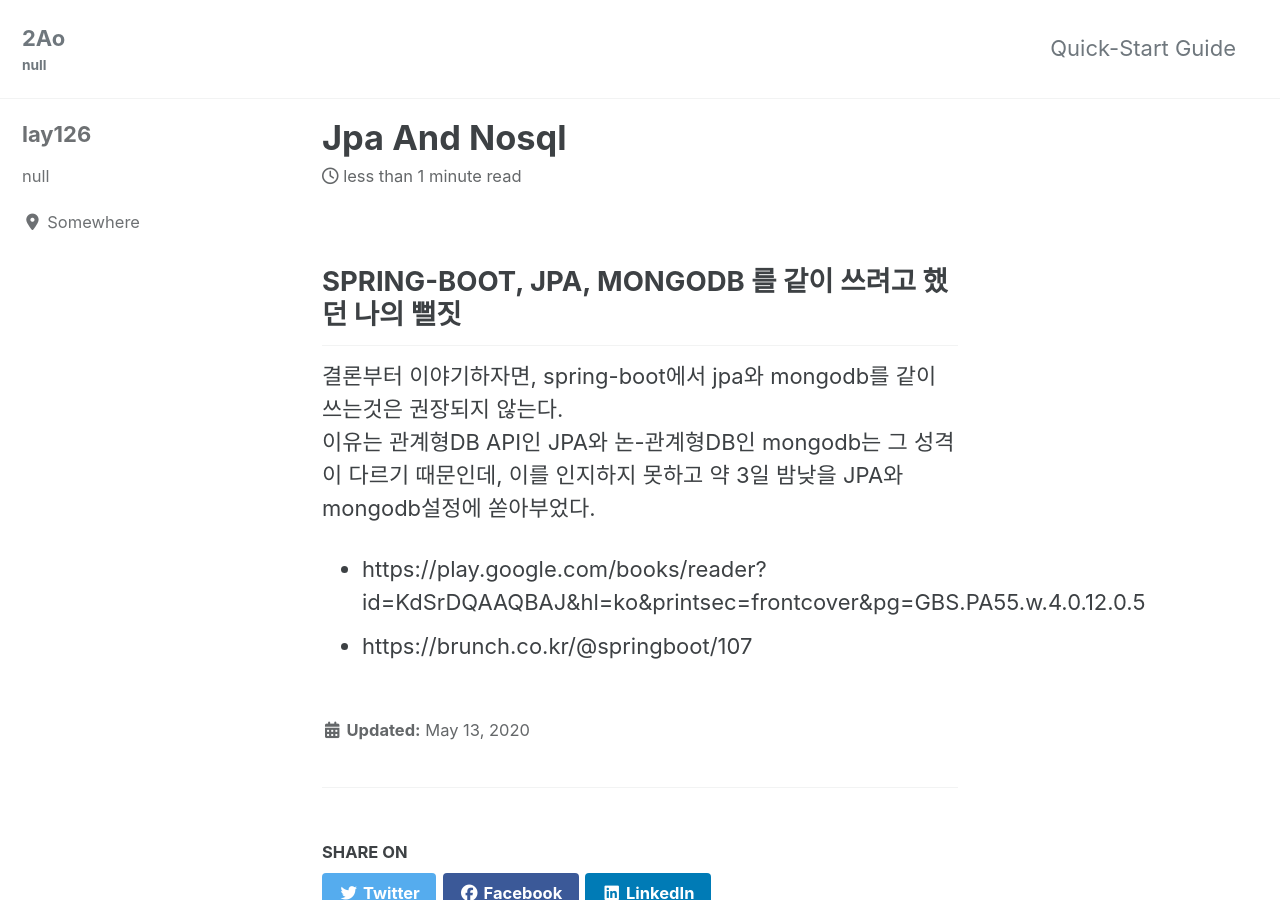
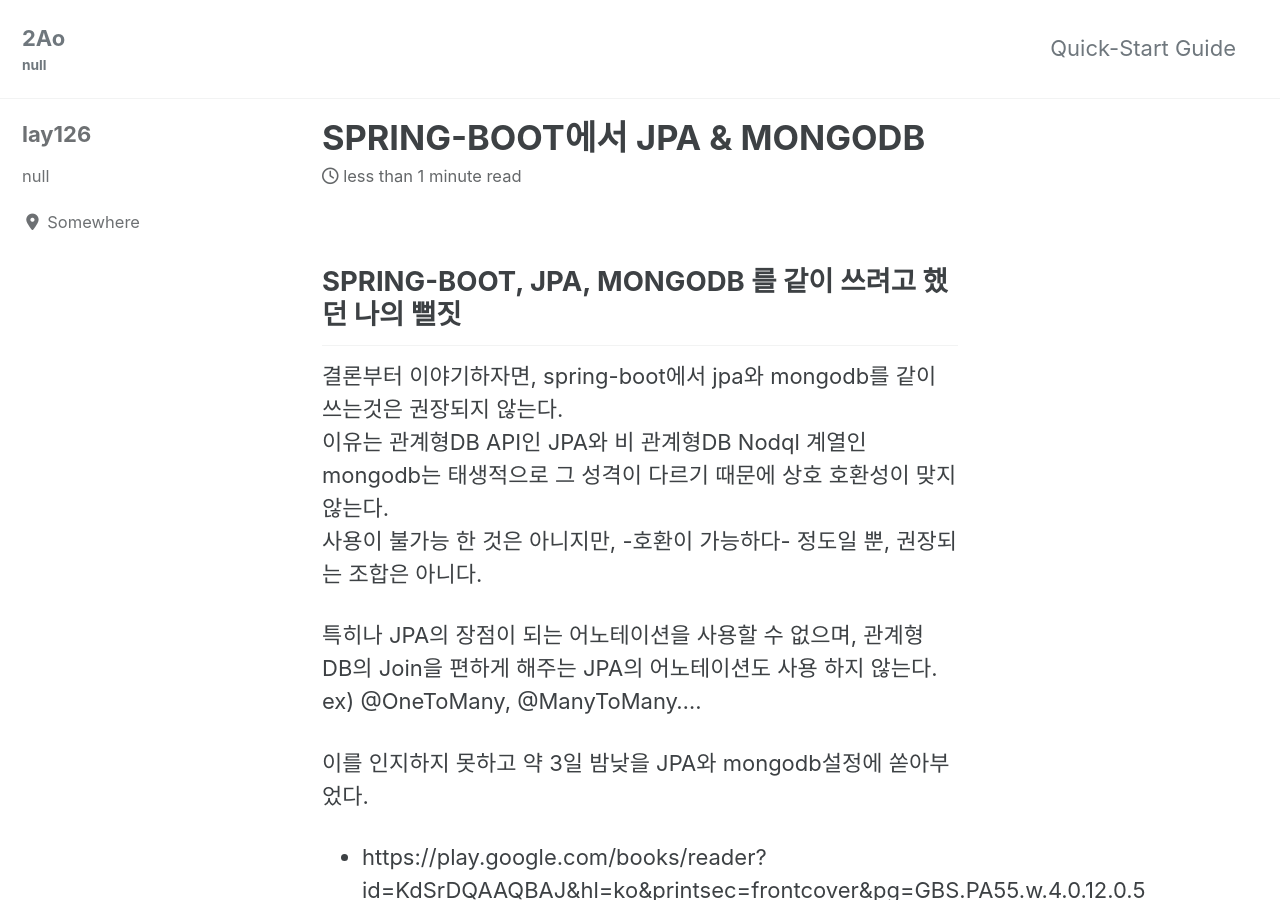
Before and after one commit to lay126/lay126.github.io, a Jekyll site: the page built from _posts/2020-05-13-jpa-and-nosql.md, in a window 1280 px wide and 900 px high. Built offline with Jekyll 4.4.1, drawn with Linux system fonts in a browser that asks for light colours; cached includes are drawn as plain includes; nearby versions of some CDN libraries; some of the changed text lies outside the part shown.

Commit message:
Update 2020-05-13-jpa-and-nosql.md

```diff
--- a/_posts/2020-05-13-jpa-and-nosql.md
+++ b/_posts/2020-05-13-jpa-and-nosql.md
@@ -1,6 +1,26 @@
+---
+title:  "SPRING-BOOT에서 JPA & MONGODB"
+excerpt: "관계형 DB API인 JPA와 비 관계형 MONGODB는 같이 사용할 수 없다."
+
+categories:
+  - java
+tags:
+  - java
+  - springboot
+  - lombok
+  - intelliJ
+last_modified_at:
+---
 ## SPRING-BOOT, JPA, MONGODB 를 같이 쓰려고 했던 나의 뻘짓
 결론부터 이야기하자면, spring-boot에서 jpa와 mongodb를 같이 쓰는것은 권장되지 않는다.
-이유는 관계형DB API인 JPA와 논-관계형DB인 mongodb는 그 성격이 다르기 때문인데, 이를 인지하지 못하고 약 3일 밤낮을 JPA와 mongodb설정에 쏟아부었다.
+이유는 관계형DB API인 JPA와 비 관계형DB Nodql 계열인 mongodb는 태생적으로 그 성격이 다르기 때문에 상호 호환성이 맞지 않는다.
+사용이 불가능 한 것은 아니지만, -호환이 가능하다- 정도일 뿐, 권장되는 조합은 아니다.
+
+특히나 JPA의 장점이 되는 어노테이션을 사용할 수 없으며, 관계형 DB의 Join을 편하게 해주는 JPA의 어노테이션도 사용 하지 않는다.
+ex) @OneToMany, @ManyToMany....
+
+
+이를 인지하지 못하고 약 3일 밤낮을 JPA와 mongodb설정에 쏟아부었다.
 
 
 - https://play.google.com/books/reader?id=KdSrDQAAQBAJ&hl=ko&printsec=frontcover&pg=GBS.PA55.w.4.0.12.0.5
```
